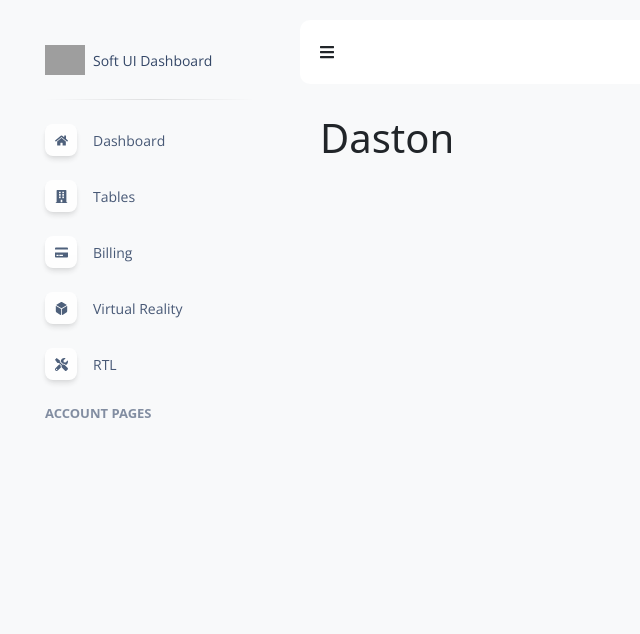
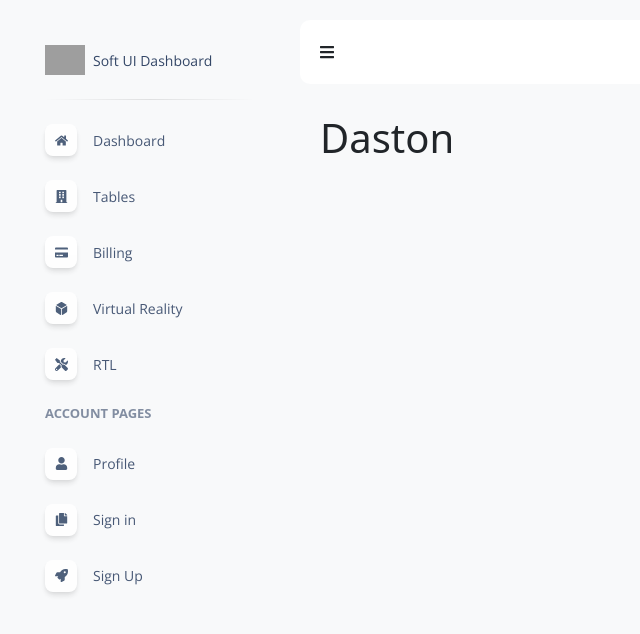
Before and after one commit to AbdulazizSulaymon/next-dashboard-new-g88, a Next.js app: page / in a window 1280 px wide. Shown: the top 634 px of the page, without its empty margins (0-640 px from the left). Built offline with nearby package versions, Linux system fonts and the light colour scheme; grey boxes are pictures that could not be loaded.

Commit message:
dashboard

```diff
--- a/containers/Layout/index.js
+++ b/containers/Layout/index.js
@@ -1,7 +1,7 @@
 import { faBars } from '@fortawesome/free-solid-svg-icons'
 import { FontAwesomeIcon } from '@fortawesome/react-fontawesome'
 import React from 'react'
-import { dashboardPages } from '../../data/sidebar'
+import { accountPages, dashboardPages } from '../../data/sidebar'
 import LayoutWrapper from './LayoutWrapper'
 import Link from "next/link"
 
@@ -31,6 +31,20 @@ const Layout = ({ children }) => {
                     </li>)}
                 </ul>
                 <p class="text-uppercase account">Account pages</p>
+                <ul className="mt-4">
+                    {accountPages.map(v => <li key={v.href} className="mb-4">
+                        <Link href={v.href}>
+                            <a className="item d-flex align-items-center">
+                                <div className="icon rounded shadow">
+                                    {v.icon}
+                                </div>
+                                <p className="ms-3 mb-0">
+                                    {v.title}
+                                </p>
+                            </a>
+                        </Link>
+                    </li>)}
+                </ul>
             </div>
             <div className="rightside ">
                 <header>
--- a/data/sidebar.js
+++ b/data/sidebar.js
@@ -1,4 +1,4 @@
-import { faBuilding, faCopyright, faCreditCard, faDiceD6, faRocket, faTools, faUser } from "@fortawesome/free-solid-svg-icons";
+import { faBuilding, faCopy, faCreditCard, faDiceD6, faRocket, faTools, faUser } from "@fortawesome/free-solid-svg-icons";
 import { faHome } from "@fortawesome/free-solid-svg-icons";
 import { FontAwesomeIcon } from "@fortawesome/react-fontawesome";
 
@@ -37,7 +37,7 @@ export const accountPages = [
         href: "/profile"
     },
     {
-        icon: <FontAwesomeIcon className="icons" icon={faCopyright} />,
+        icon: <FontAwesomeIcon className="icons" icon={faCopy} />,
         title: "Sign in",
         href: "/sign-in"
     },
```
Also changed, not shown: pages/profile.js (added, +9 -0 lines).
